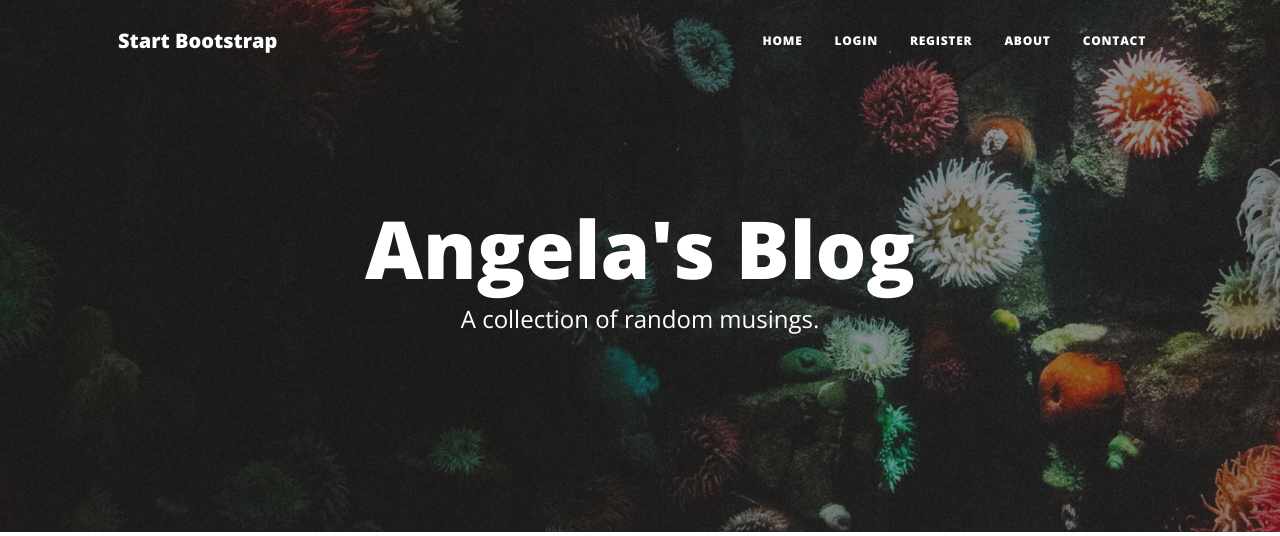
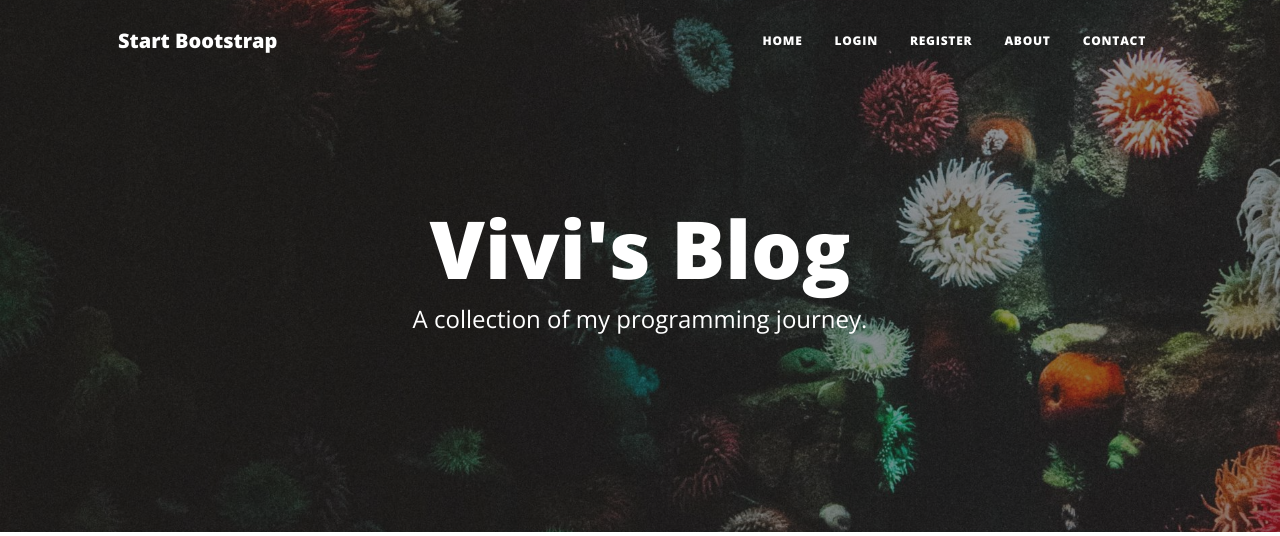
Before and after one commit to viviget/blog, a Flask app: page / in a window 1280 px wide. Shown: the top 536 px of the page. Run offline with Flask 3, Linux system fonts and the light colour scheme; data that the repository does not hold is empty; some libraries are stand-ins or nearby versions.

Commit message:
Update index.html

```diff
--- a/templates/index.html
+++ b/templates/index.html
@@ -9,8 +9,8 @@
     <div class="row gx-4 gx-lg-5 justify-content-center">
       <div class="col-md-10 col-lg-8 col-xl-7">
         <div class="site-heading">
-          <h1>Angela's Blog</h1>
-          <span class="subheading">A collection of random musings.</span>
+          <h1>Vivi's Blog</h1>
+          <span class="subheading">A collection of my programming journey.</span>
         </div>
       </div>
     </div>
```
